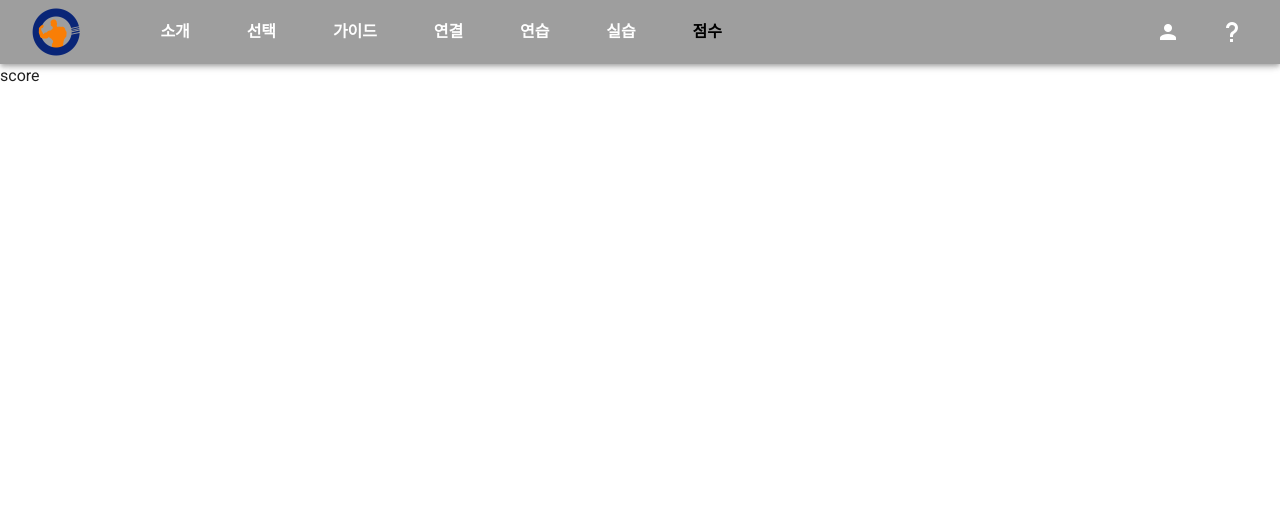
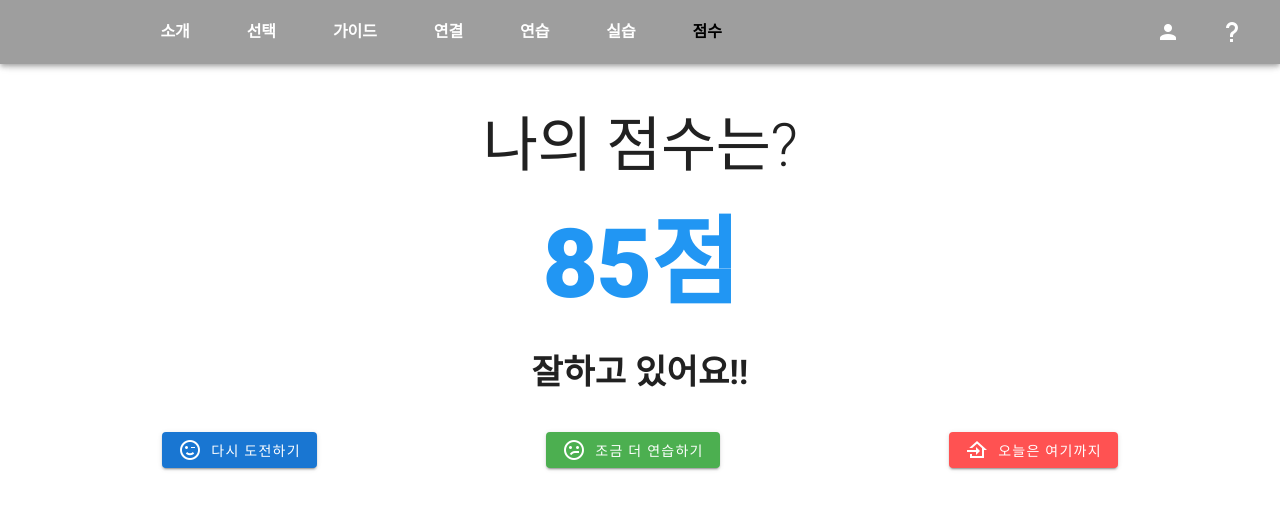
Before and after one commit to halo2281/cantexercise, a Vue app in the folder frontend/: page /score/1/1 in a window 1280 px wide. Shown: the top 510 px of the page. Built offline with nearby package versions, Linux system fonts and the light colour scheme.

Commit message:
Add layout and routing function of score page

```diff
--- a/frontend/src/views/Score.vue
+++ b/frontend/src/views/Score.vue
@@ -1,10 +1,80 @@
 <template>
   <!-- 스코어 페이지로 사용 -->
-  <div>score</div>
+  <v-container
+  class =" mr-auto ml-auto"
+  max-width="1200">
+    <div
+     class="text-h2 mt-10 text-center"
+    >
+      나의 점수는?
+    </div>
+
+    <div
+     class="text-h1 mt-10 mr-auto ml-auto text-center blue--text font-weight-black"
+    >
+      85점
+    </div>
+
+    <div
+     class="text-h4 mt-10 mr-auto ml-auto text-center font-weight-bold"
+    >
+      잘하고 있어요!!
+    </div>
+
+    <v-row
+      class="mt-10 justify-space-around"
+      align="center"
+    >
+      <v-btn
+        :href="testUrl"
+        color="primary"
+        class="white--text"
+      >
+        <v-icon>mdi-emoticon-wink-outline</v-icon>
+        <span class="ml-2">다시 도전하기</span>
+      </v-btn>
+
+      <v-btn
+        :href="practiceUrl"
+        color="success"
+        class="white--text"
+      >
+        <v-icon>mdi-emoticon-confused-outline</v-icon>
+        <span class="ml-2">조금 더 연습하기</span>
+      </v-btn>
+
+      <v-btn
+        :href="homeUrl"
+        color="error"
+        class="white--text"
+      >
+        <v-icon>mdi-home-import-outline</v-icon>
+        <span class="ml-2">오늘은 여기까지</span>
+      </v-btn>
+    </v-row>
+  </v-container>
 </template>
 
-<script>
-export default {};
+<script lang="ts">
+import {Component, Vue} from 'vue-property-decorator'
+import AxiosService from '../axios/index'
+import { AxiosResponse } from 'axios';
+
+@Component
+export default class Score extends Vue {
+  // 페이지 생성 시 DB에서 가져와야되는 것 : 보여주는 이미지
+  // 장비 연결의 경우 착용 부위에 대한 설명도 필요
+  // 촬영되야 되는 이미지가 필요한 경우 컴포넌트를 하나 추가적으로 생성
+  // 자세 비교 시 진행에 맞춰 피드백도 가져와야 됨 -> 미정
+
+  image = "";
+  articles: [string, string][] = [];
+  exerciseId = this.$route.params.exerciseId;
+  contentId = this.$route.params.contentId;
+  testUrl = `/test/${this.exerciseId}/${this.contentId}`;
+  practiceUrl = `/practice/${this.exerciseId}/${this.contentId}`;
+  homeUrl = "/"
+
+
+}
 </script>
-
-<style></style>
```
